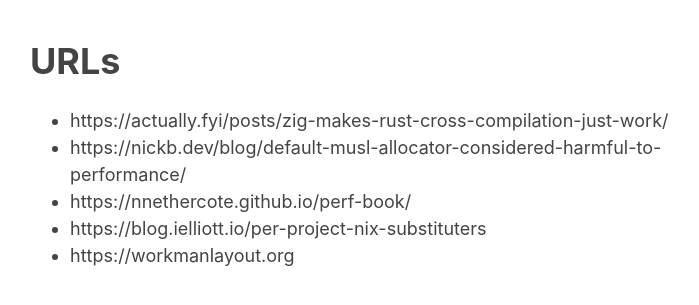
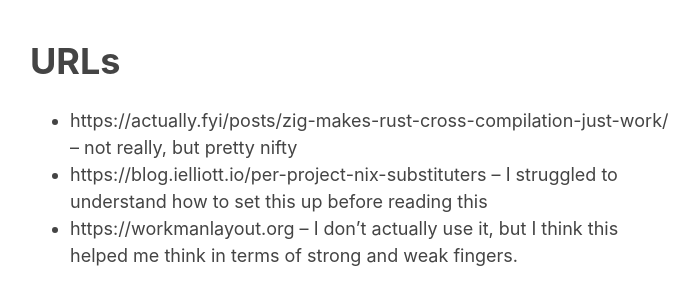
Before and after one commit to anttiharju/anttiharju.github.io, a Jekyll site: the page built from urls.md, in a window 1280 px wide. Shown: the top 305 px of the page, without its empty margins (285-984 px from the left). Built offline with Jekyll 4.4.1, drawn with Linux system fonts in a browser that asks for light colours; our own code applies the rules of GitHub Pages for plain Markdown files; the repository's description, which GitHub fills in, is left out.

Commit message:
Prune URLs

```diff
--- a/urls.md
+++ b/urls.md
@@ -1,7 +1,5 @@
 # URLs
 
-- https://actually.fyi/posts/zig-makes-rust-cross-compilation-just-work/
-- https://nickb.dev/blog/default-musl-allocator-considered-harmful-to-performance/
-- https://nnethercote.github.io/perf-book/
-- https://blog.ielliott.io/per-project-nix-substituters
-- https://workmanlayout.org
+- https://actually.fyi/posts/zig-makes-rust-cross-compilation-just-work/ -- not really, but pretty nifty
+- https://blog.ielliott.io/per-project-nix-substituters -- I struggled to understand how to set this up before reading this
+- https://workmanlayout.org -- I don't actually use it, but I think this helped me think in terms of strong and weak fingers.
```
